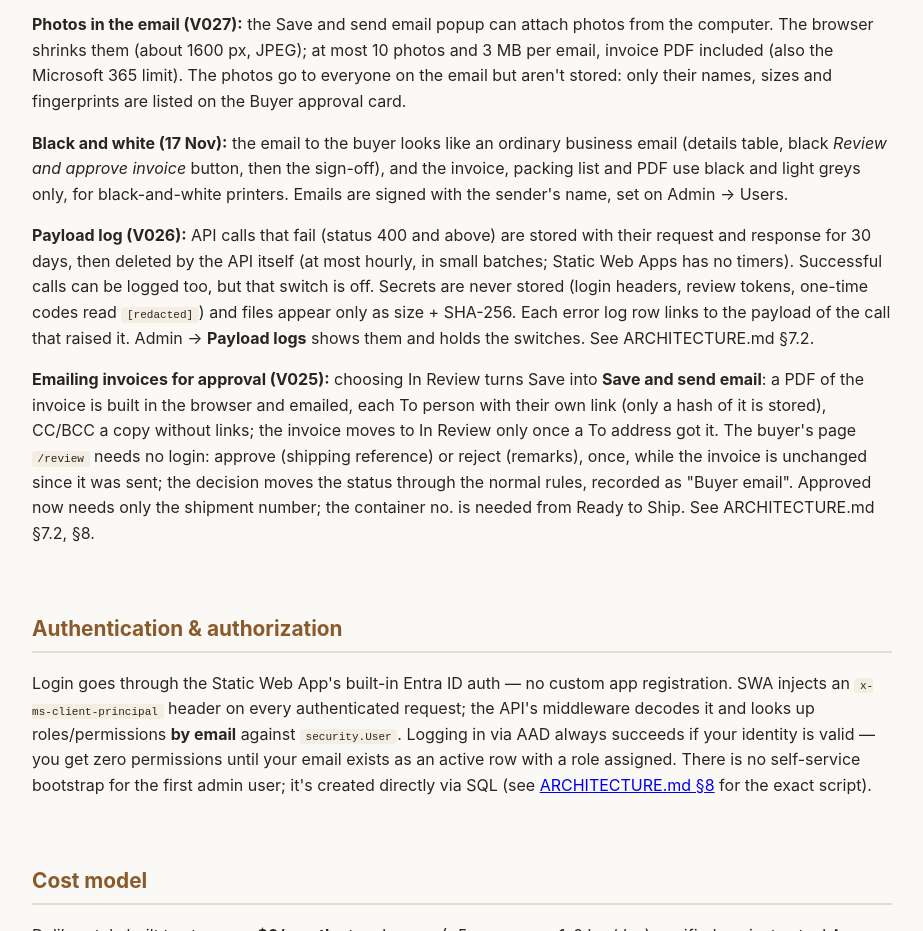
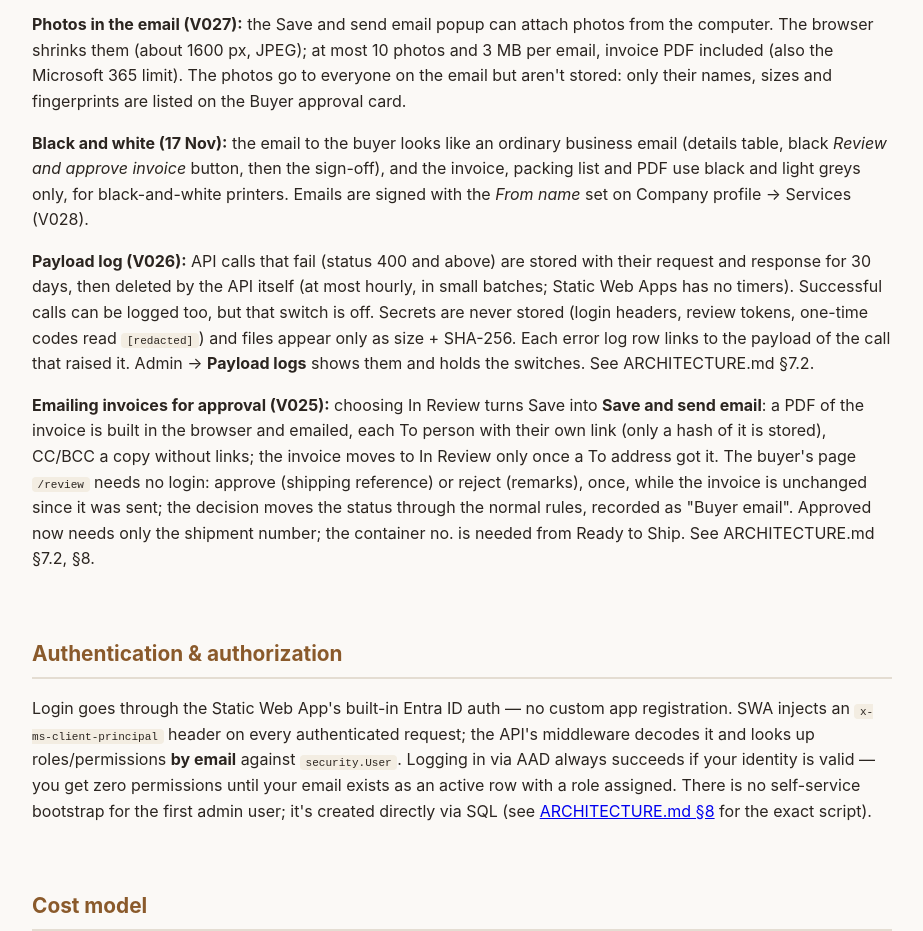
Before and after one commit to shriyaminingindustriesgroup/ShriyaMiningIndustries_Docs, a plain HTML site: page index.html in a window 1280 px wide. Shown: the part 3600-4531 px from the top of the page, without its empty margins (178-1101 px from the left). Drawn offline with Linux system fonts and the light colour scheme; a script that the page names is missing.

Commit message:
Sign invoice emails with the Invoice Email Service's From name
- Company profile -> Services: From name next to From email (V028 adds
  app.OrganizationService.FromName); {senderName} uses it, whoever is signed in.
- The popup says when it isn't set.
- Removes the Name on Admin -> Users added earlier today (never used); V028
  drops security.usp_User_SetName.

Co-Authored-By: Claude Opus 5.5 <noreply@anthropic.com>

```diff
--- a/index.html
+++ b/index.html
@@ -323,7 +323,7 @@ flowchart LR
   <p><strong>Black and white (17 Nov):</strong> the email to the buyer looks like an ordinary business
   email (details table, black <em>Review and approve invoice</em> button, then the sign-off), and the
   invoice, packing list and PDF use black and light greys only, for black-and-white printers. Emails
-  are signed with the sender's name, set on Admin → Users.</p>
+  are signed with the <em>From name</em> set on Company profile → Services (V028).</p>
   <p><strong>Payload log (V026):</strong> API calls that fail (status 400 and above) are stored with
   their request and response for 30 days, then deleted by the API itself (at most hourly, in small
   batches; Static Web Apps has no timers). Successful calls can be logged too, but that switch is off.
```
Also changed, not shown: 1 other file.
